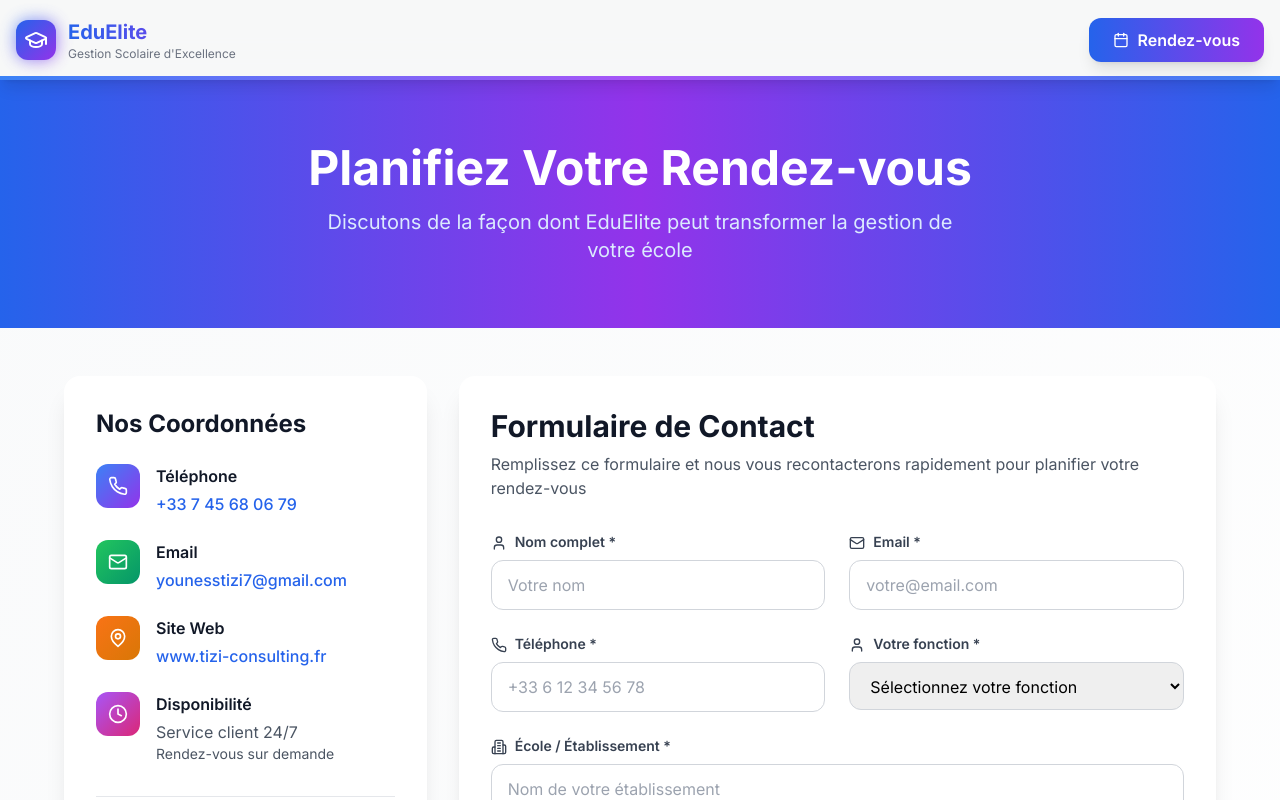
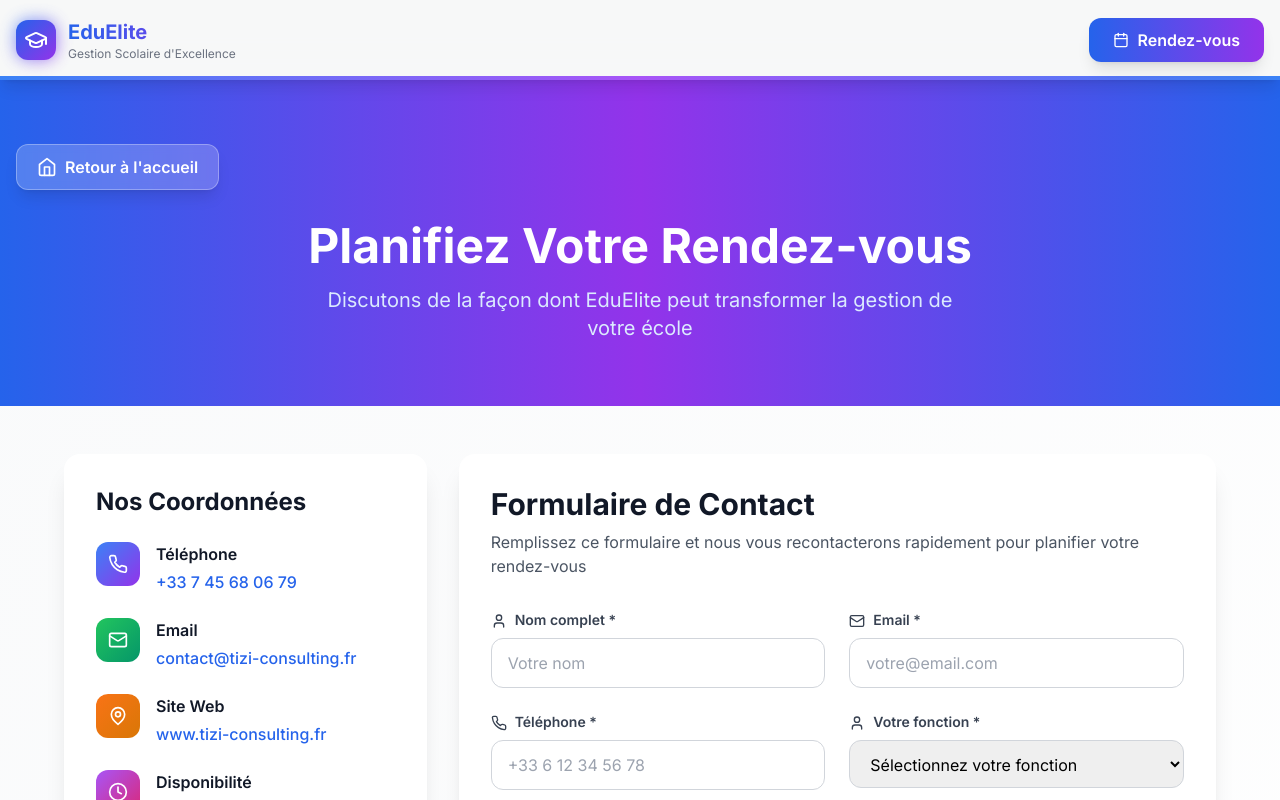
Before and after one commit to YOUNESSTIZI/tizi-consulting-EduElite, a Next.js app: page /contact in a window 1280 px wide. Shown: the top 800 px of the page. Built offline with nearby package versions, Linux system fonts and the light colour scheme; no server answers.

Commit message:
feat: Ajouter bouton retour Ã  l'accueil sur la page de contact

```diff
--- a/app/contact/page.tsx
+++ b/app/contact/page.tsx
@@ -1,7 +1,7 @@
 'use client';
 
 import { useState } from 'react';
-import { Calendar, Phone, Mail, MapPin, Clock, CheckCircle2, Send, User, Building2, MessageSquare, Tablet, Palette } from 'lucide-react';
+import { Calendar, Phone, Mail, MapPin, Clock, CheckCircle2, Send, User, Building2, MessageSquare, Tablet, Palette, Home } from 'lucide-react';
 import Link from 'next/link';
 
 export default function ContactPage() {
@@ -72,12 +72,24 @@ export default function ContactPage() {
   return (
     <div className="min-h-screen bg-gradient-to-br from-gray-50 to-white">
       {/* Header */}
-      <div className="bg-gradient-to-r from-blue-600 via-purple-600 to-blue-600 text-white py-16">
-        <div className="container mx-auto px-4 text-center">
-          <h1 className="text-4xl md:text-5xl font-bold mb-4">Planifiez Votre Rendez-vous</h1>
-          <p className="text-xl text-blue-100 max-w-2xl mx-auto">
-            Discutons de la façon dont EduElite peut transformer la gestion de votre école
-          </p>
+      <div className="bg-gradient-to-r from-blue-600 via-purple-600 to-blue-600 text-white py-16 relative">
+        <div className="container mx-auto px-4">
+          {/* Bouton retour à l'accueil */}
+          <div className="mb-8 flex justify-start">
+            <Link
+              href="/"
+              className="inline-flex items-center gap-2 bg-white/20 hover:bg-white/30 text-white px-5 py-2.5 rounded-xl font-semibold transition-all duration-300 backdrop-blur-sm border border-white/30 hover:scale-105 shadow-lg"
+            >
+              <Home className="w-5 h-5" />
+              Retour à l'accueil
+            </Link>
+          </div>
+          <div className="text-center">
+            <h1 className="text-4xl md:text-5xl font-bold mb-4">Planifiez Votre Rendez-vous</h1>
+            <p className="text-xl text-blue-100 max-w-2xl mx-auto">
+              Discutons de la façon dont EduElite peut transformer la gestion de votre école
+            </p>
+          </div>
         </div>
       </div>
 
@@ -108,8 +120,8 @@ export default function ContactPage() {
                     </div>
                     <div>
                       <h3 className="font-semibold text-gray-900 mb-1">Email</h3>
-                      <a href="mailto:younesstizi7@gmail.com" className="text-blue-600 hover:text-blue-700 font-medium">
-                        younesstizi7@gmail.com
+                      <a href="mailto:contact@tizi-consulting.fr" className="text-blue-600 hover:text-blue-700 font-medium">
+                        contact@tizi-consulting.fr
                       </a>
                     </div>
                   </div>
```
